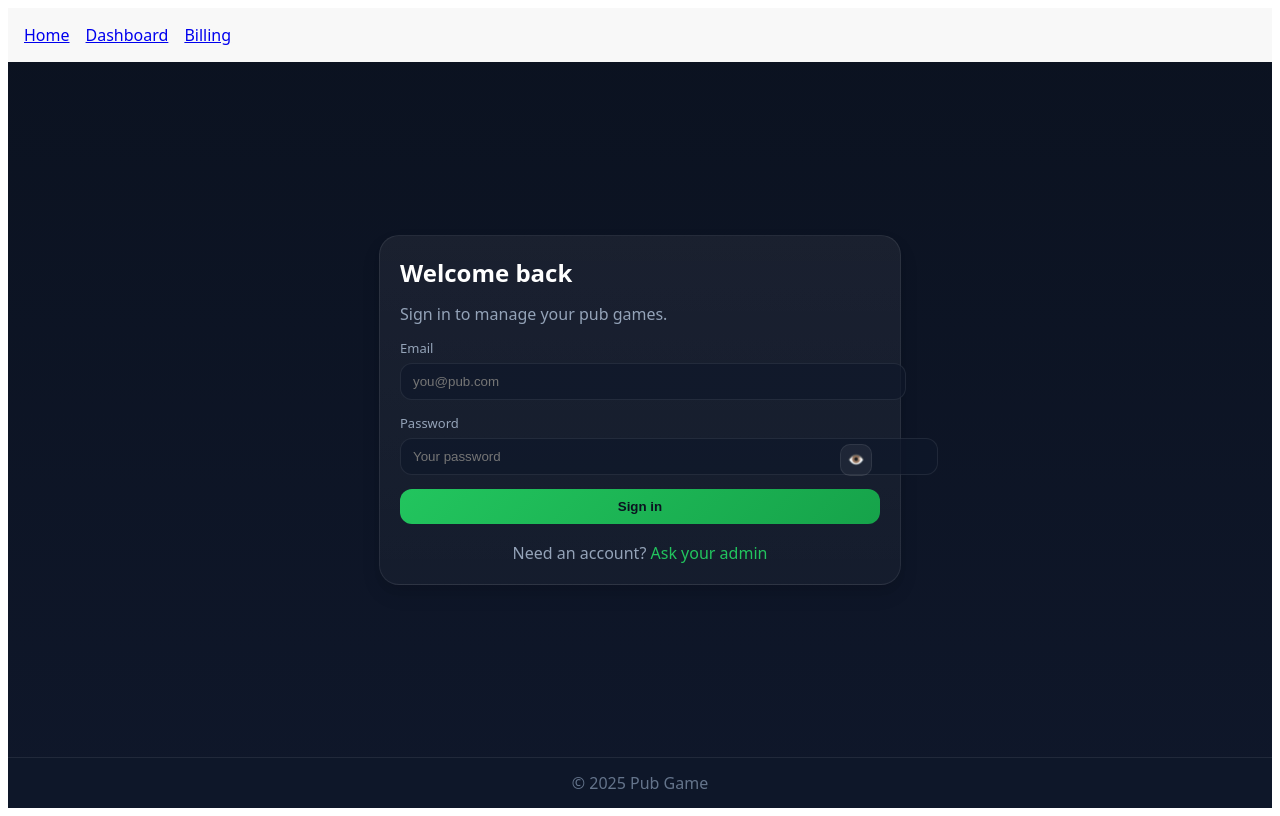
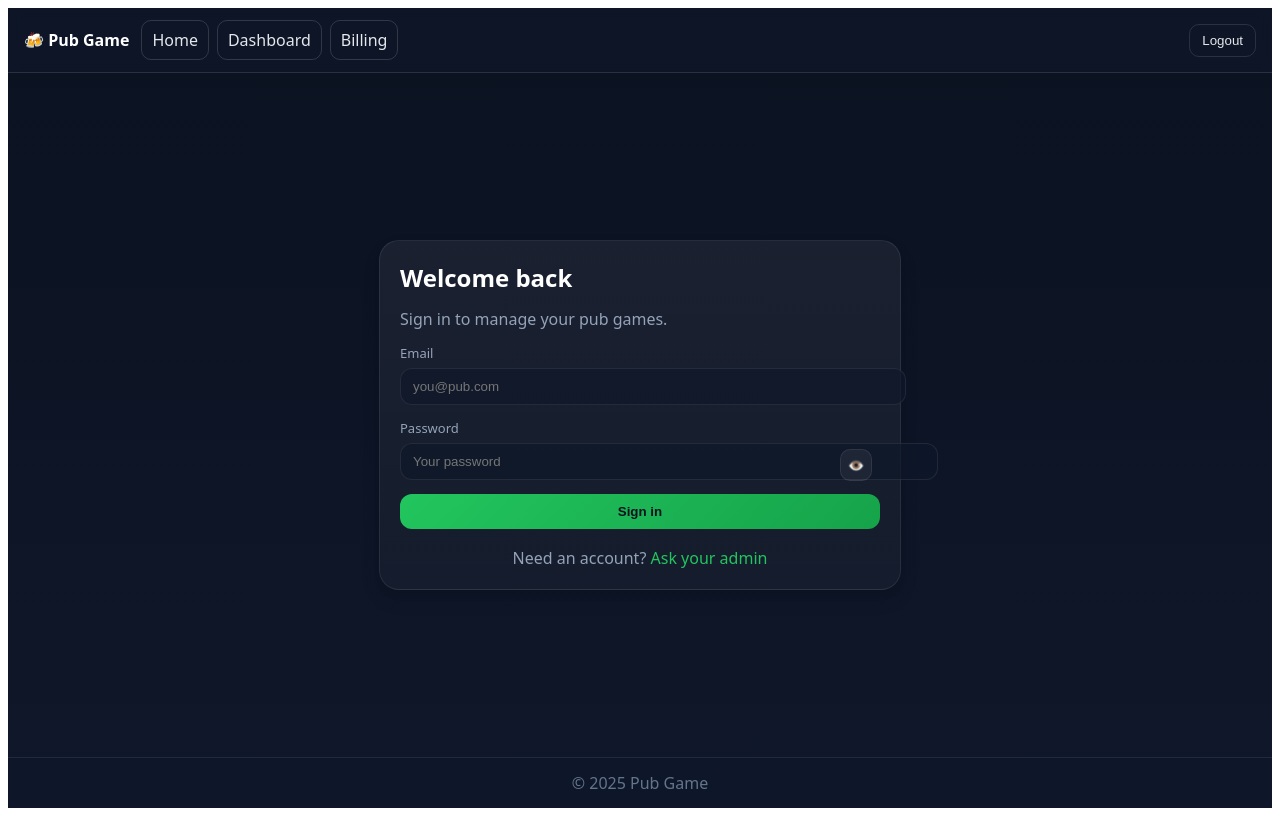
Before and after one commit to Lucasss1997/pub-game-frontend, a React (Create React App) app: page /login in a window 1280 px wide. Built offline with nearby package versions, Linux system fonts and the light colour scheme; no server answers.

Commit message:
Update TopNav.jsx

```diff
--- a/src/components/TopNav.jsx
+++ b/src/components/TopNav.jsx
@@ -1,12 +1,112 @@
-import React from 'react';
-import { Link } from 'react-router-dom';
+import React, { useEffect, useState } from 'react';
+import { Link, useLocation, useNavigate } from 'react-router-dom';
+import { api } from '../lib/api';
+import { clearToken } from '../lib/auth';
 
 export default function TopNav() {
+  const [me, setMe] = useState({ pubName: '' });
+  const loc = useLocation();
+  const nav = useNavigate();
+
+  useEffect(() => {
+    let mounted = true;
+    (async () => {
+      try {
+        const data = await api.get('/api/me');
+        if (mounted) setMe(data || {});
+      } catch (e) {
+        // If token invalid, send user to login
+        nav('/login');
+      }
+    })();
+    return () => { mounted = false; };
+  }, [nav]);
+
+  const s = styles();
+
+  const isActive = (path) => loc.pathname === path;
+
+  const onLogout = () => {
+    clearToken();
+    nav('/login', { replace: true });
+  };
+
   return (
-    <nav className="top-nav" style={{ display: 'flex', gap: '1rem', padding: '1rem', backgroundColor: '#f8f8f8' }}>
-      <Link to="/">Home</Link>
-      <Link to="/dashboard">Dashboard</Link>
-      <Link to="/billing">Billing</Link>
-    </nav>
+    <header style={s.header}>
+      <div style={s.left}>
+        <div style={s.brand}>🍻 Pub Game</div>
+        <nav style={s.nav}>
+          <A to="/" active={isActive('/')}>Home</A>
+          <A to="/dashboard" active={isActive('/dashboard')}>Dashboard</A>
+          <A to="/billing" active={isActive('/billing')}>Billing</A>
+        </nav>
+      </div>
+
+      <div style={s.right}>
+        {me?.pubName ? (
+          <div title="Your pub" style={s.pubPill}>
+            <span style={s.dot} />
+            <span>{me.pubName}</span>
+          </div>
+        ) : null}
+        <button onClick={onLogout} style={s.logout}>Logout</button>
+      </div>
+    </header>
   );
 }
+
+function A({ to, active, children }) {
+  return (
+    <Link
+      to={to}
+      aria-current={active ? 'page' : undefined}
+      style={{
+        padding: '8px 10px',
+        borderRadius: 10,
+        textDecoration: 'none',
+        color: active ? '#0b1220' : '#e5e7eb',
+        background: active ? '#22c55e' : 'transparent',
+        border: active ? 'none' : '1px solid rgba(255,255,255,0.15)'
+      }}
+    >
+      {children}
+    </Link>
+  );
+}
+
+function styles() {
+  const border = '1px solid rgba(255,255,255,0.12)';
+  return {
+    header: {
+      display: 'flex',
+      alignItems: 'center',
+      justifyContent: 'space-between',
+      padding: '12px 16px',
+      background: 'rgba(15, 23, 42, 0.7)',
+      color: '#e5e7eb',
+      borderBottom: border,
+      position: 'sticky',
+      top: 0,
+      zIndex: 10,
+      backdropFilter: 'blur(6px) saturate(1.1)'
+    },
+    left: { display: 'flex', alignItems: 'center', gap: 12 },
+    brand: { fontWeight: 800, color: '#fff' },
+    nav: { display: 'flex', gap: 8 },
+    right: { display: 'flex', alignItems: 'center', gap: 10 },
+    pubPill: {
+      display: 'inline-flex', alignItems: 'center', gap: 8,
+      padding: '6px 10px', borderRadius: 999, border,
+      background: 'rgba(255,255,255,0.06)', color: '#e5e7eb'
+    },
+    dot: {
+      width: 8, height: 8, borderRadius: 999,
+      background: '#22c55e', border: '1px solid rgba(255,255,255,0.35)'
+    },
+    logout: {
+      padding: '8px 12px', borderRadius: 10,
+      background: 'transparent', color: '#e5e7eb', border,
+      cursor: 'pointer'
+    },
+  };
+}
```
